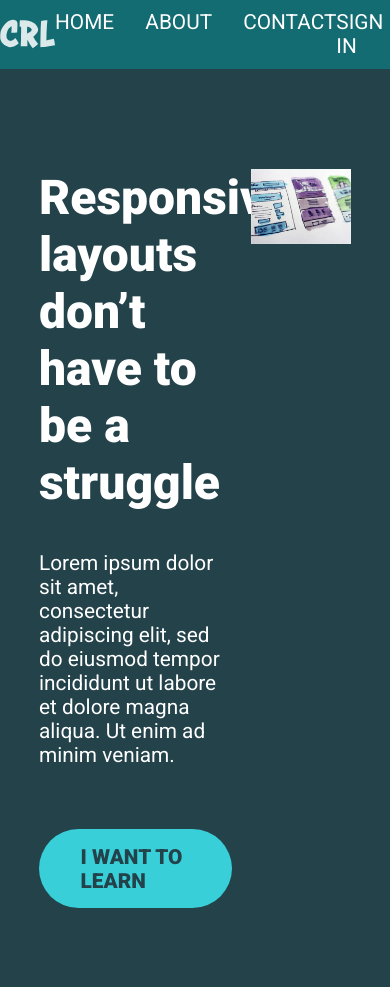
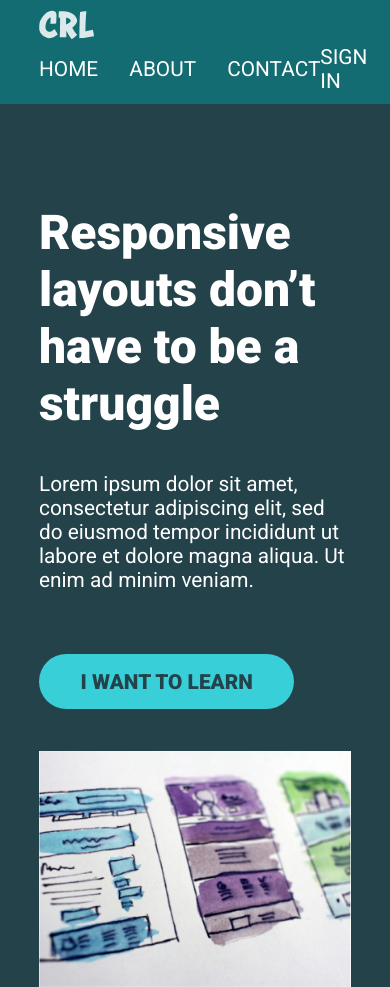
Before and after one commit to Evndroo/Kevin-Powell-challenges, a plain HTML site: page flexbox-challenge 3/index.html in a window 390 px wide. Shown: the top 987 px of the page. Drawn offline with Linux system fonts and the light colour scheme.

Commit message:
flexbox challeng 3 corrected

```diff
--- a/flexbox-challenge 3/index.html
+++ b/flexbox-challenge 3/index.html
@@ -1,5 +1,6 @@
 <!DOCTYPE html>
 <html lang="en">
+
 <head>
     <meta charset="UTF-8">
     <meta name="viewport" content="width=device-width, initial-scale=1.0">
@@ -7,10 +8,12 @@
     <link href="https://fonts.googleapis.com/css2?family=Roboto:wght@400;900&display=swap" rel="stylesheet">
     <link rel="stylesheet" href="style.css">
 </head>
+
 <body>
     <header>
+        <div class="container row">
+            <a class="logo" href="#"><img src="img/logo.svg" alt="CRL logo"></a>
             <nav class="nav">
-            <img src="img/logo.svg" alt="CRL logo">
                 <ul class="nav__list">
                     <li class="nav__item"><a href="#" class="nav__link">Home</a></li>
                     <li class="nav__item"><a href="#" class="nav__link">About</a></li>
@@ -21,13 +24,15 @@
                     <li class="nav__item"><a href="#" class="nav__link nav__link--button">Sign up</a></li>
                 </ul>
             </nav>
+        </div>
     </header>
 
     <section class="hero">
         <div class="container row">
             <div class="hero__text">
                 <h1>Responsive layouts don’t have to be a struggle</h1>
-                <p>Lorem ipsum dolor sit amet, consectetur adipiscing elit, sed do eiusmod tempor incididunt ut labore et dolore magna aliqua. Ut enim ad minim veniam.</p>
+                <p>Lorem ipsum dolor sit amet, consectetur adipiscing elit, sed do eiusmod tempor incididunt ut labore
+                    et dolore magna aliqua. Ut enim ad minim veniam.</p>
                 <a href="#" class="btn">I want to learn</a>
             </div>
             <img src="img/hero-img.jpg" alt="UX design sketches" class="hero__img">
@@ -37,22 +42,30 @@
     <main class="main container row">
         <section class="primary-content">
             <h2 class="section-title">Quality designs made custom, on demand, just for you</h2>
-                <p>Lorem ipsum dolor sit amet, consectetur adipiscing elit, sed do eiusmod tempor incididunt ut labore et dolore magna aliqua. Ut enim ad minim veniam. Lorem ipsum dolor sit amet, consectetur adipiscing elit, sed do eiusmod tempor incididunt ut labore et dolore magna aliqua. Ut enim ad minim veniam.</p>
-                <p>Lorem ipsum dolor sit amet, consectetur adipiscing elit, sed do eiusmod tempor incididunt ut labore et dolore magna aliqua. Ut enim ad minim veniam. Lorem ipsum dolor sit amet, consectetur adipiscing elit, sed do eiusmod tempor incididunt ut labore et dolore magna aliqua. Ut enim ad minim veniam.</p>
+            <p>Lorem ipsum dolor sit amet, consectetur adipiscing elit, sed do eiusmod tempor incididunt ut labore et
+                dolore magna aliqua. Ut enim ad minim veniam. Lorem ipsum dolor sit amet, consectetur adipiscing elit,
+                sed do eiusmod tempor incididunt ut labore et dolore magna aliqua. Ut enim ad minim veniam.</p>
+            <p>Lorem ipsum dolor sit amet, consectetur adipiscing elit, sed do eiusmod tempor incididunt ut labore et
+                dolore magna aliqua. Ut enim ad minim veniam. Lorem ipsum dolor sit amet, consectetur adipiscing elit,
+                sed do eiusmod tempor incididunt ut labore et dolore magna aliqua. Ut enim ad minim veniam.</p>
         </section>
         <aside class="sidebar">
             <h2 class="sidebar-title">Cheap</h2>
-                <p>Lorem ipsum dolor sit amet, consectetur adipiscing elit, sed do eiusmod tempor incididunt ut labore et dolore magna aliqua. Ut enim ad minim veniam.</p>
+            <p>Lorem ipsum dolor sit amet, consectetur adipiscing elit, sed do eiusmod tempor incididunt ut labore et
+                dolore magna aliqua. Ut enim ad minim veniam.</p>
 
             <h2 class="sidebar-title">Quick</h2>
-                <p>Lorem ipsum dolor sit amet, consectetur adipiscing elit, sed do eiusmod tempor incididunt ut labore et dolore magna aliqua. Ut enim ad minim veniam.</p>
+            <p>Lorem ipsum dolor sit amet, consectetur adipiscing elit, sed do eiusmod tempor incididunt ut labore et
+                dolore magna aliqua. Ut enim ad minim veniam.</p>
 
             <h2 class="sidebar-title">Quality</h2>
-                <p>Lorem ipsum dolor sit amet, consectetur adipiscing elit, sed do eiusmod tempor incididunt ut labore et dolore magna aliqua. Ut enim ad minim veniam.</p>
+            <p>Lorem ipsum dolor sit amet, consectetur adipiscing elit, sed do eiusmod tempor incididunt ut labore et
+                dolore magna aliqua. Ut enim ad minim veniam.</p>
         </aside>
     </main>
 
 
 
 </body>
+
 </html>
--- a/flexbox-challenge 3/style.css
+++ b/flexbox-challenge 3/style.css
@@ -25,6 +25,10 @@ img {
 h1 {
     font-size: 3rem;
     margin-top: 0;
+}
+
+.logo{
+    margin-right: 1em;
 }
 
 .section-title {
@@ -75,7 +79,13 @@ header {
 
 .nav{
     display: flex;
-    justify-content: space-around;
+    justify-content: space-between;
+    align-items: center;
+    flex-grow: 1;
+}
+
+.nav__list:first-child{
+    margin: 0 auto;
 }
 
 .nav__list {
@@ -143,3 +153,20 @@ header {
     color: #fff;
     background-color: #136c72;
 }
+
+@media (max-width:750px){
+    .row{
+        display: block;
+    }
+
+    .hero__text,
+    .hero__img,
+    .primary-content,
+    .sidebar{
+        width:100%;
+    }
+
+    .hero__img{
+        margin-top: 2em;
+    }
+}
```
Lines whose indentation alone changed are shown as unchanged.
